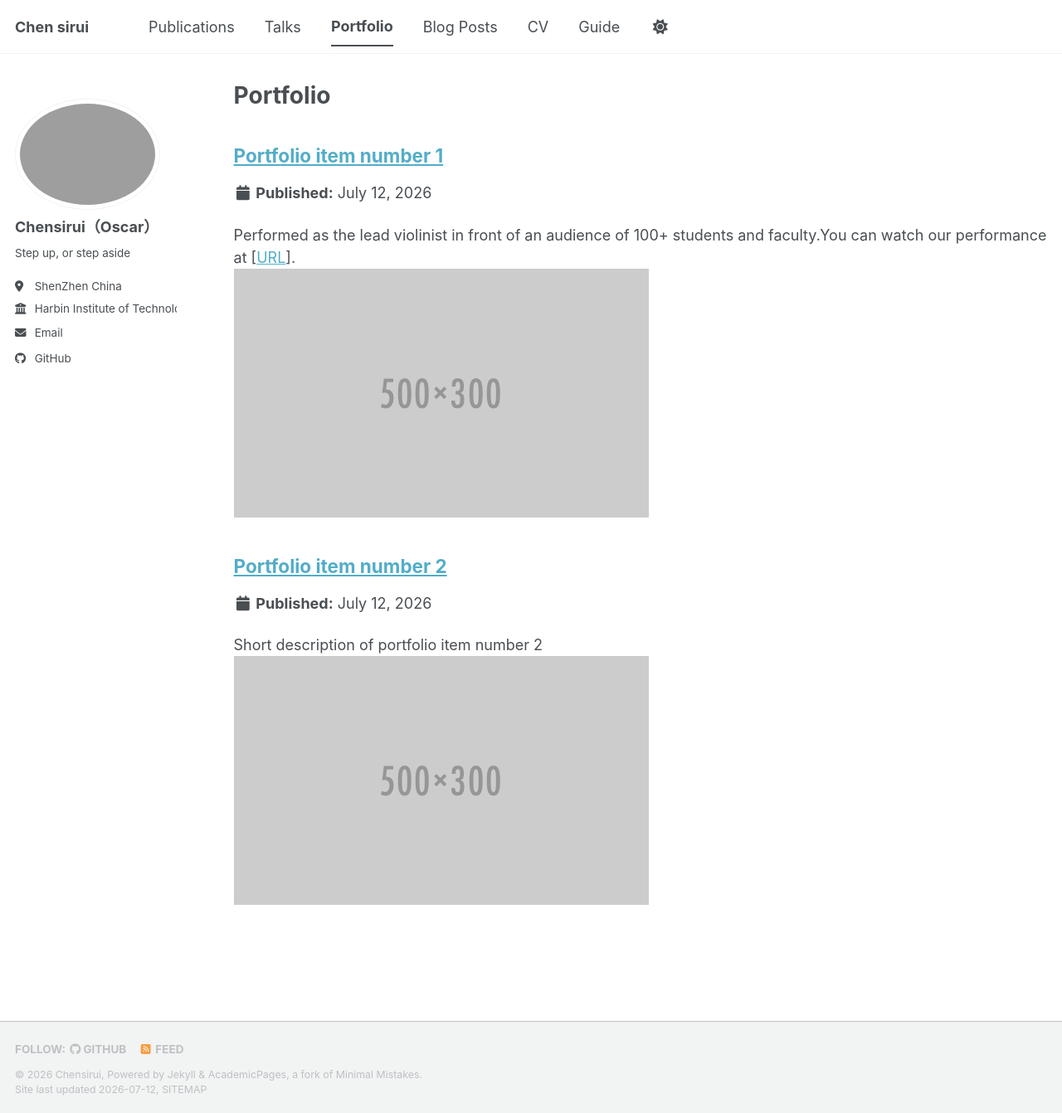
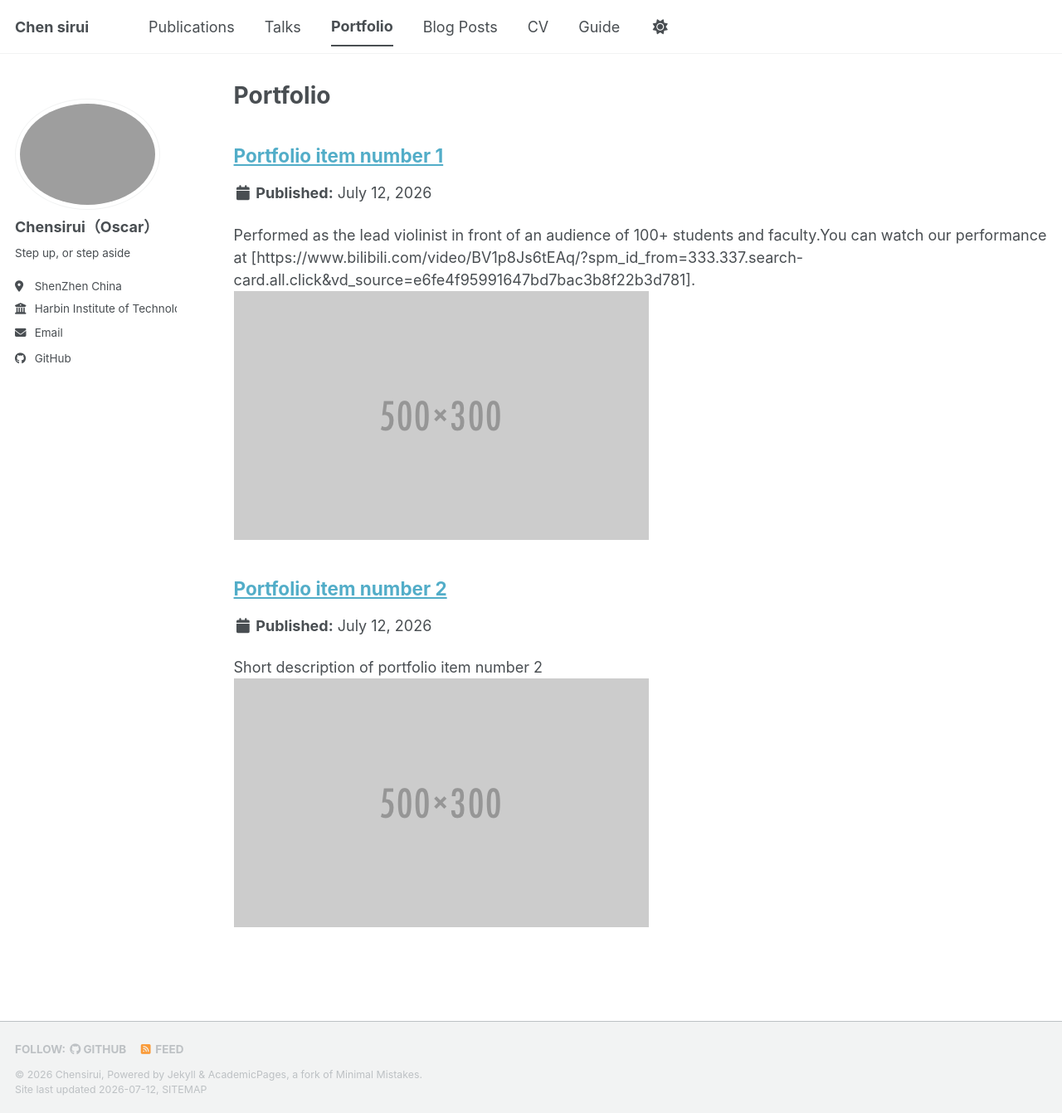
Before and after one commit to Oscar-Chen06/Oscar-Chen06.github.io, a Jekyll site: the page built from _pages/portfolio.html, in a window 1280 px wide and 1342 px high. Shown: the whole window at 83% size. Built offline with Jekyll 4.4.1, drawn with Linux system fonts in a browser that asks for light colours; a style sheet for code colours, icons or effects is not loaded.

Commit message:
Update portfolio-1.md

```diff
--- a/_portfolio/portfolio-1.md
+++ b/_portfolio/portfolio-1.md
@@ -1,6 +1,6 @@
 ---
 title: "Portfolio item number 1"
-excerpt: "Performed as the lead violinist in front of an audience of 100+ students and faculty.You can watch our performance at [[URL](https://www.bilibili.com/video/BV1p8Js6tEAq/?spm_id_from=333.337.search-card.all.click&vd_source=e6fe4f95991647bd7bac3b8f22b3d781)].<br/><img src='/images/500x300.png'>"
+excerpt: "Performed as the lead violinist in front of an audience of 100+ students and faculty.You can watch our performance at [https://www.bilibili.com/video/BV1p8Js6tEAq/?spm_id_from=333.337.search-card.all.click&vd_source=e6fe4f95991647bd7bac3b8f22b3d781].<br/><img src='/images/500x300.png'>"
 collection: portfolio
 ---
 
```
